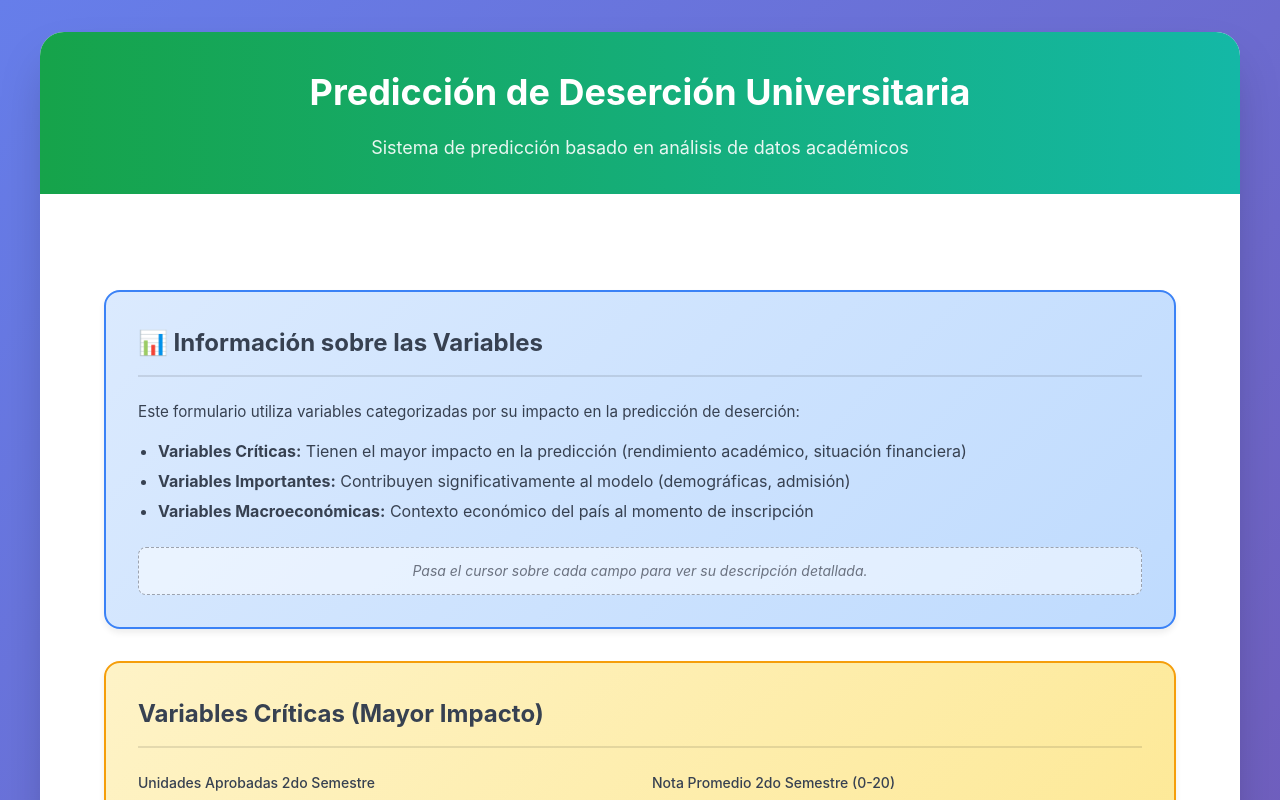
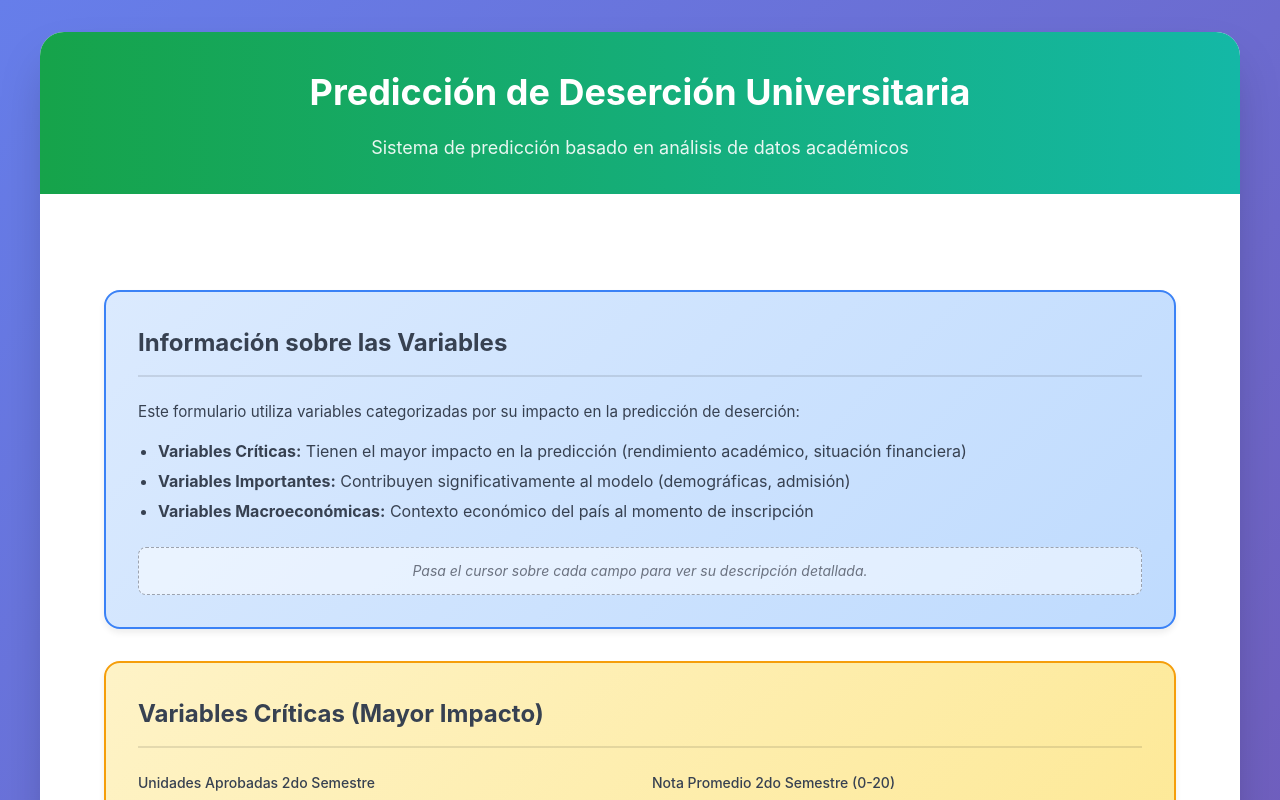
Before and after one commit to EgosPWD/desercion_frontend, a React (Vite) app: page / in a window 1280 px wide. Shown: the top 800 px of the page. Built offline with nearby package versions, Linux system fonts and the light colour scheme.

Commit message:
Remove emoji from section title in PrediccionForm for improved clarity

```diff
--- a/src/components/PrediccionForm.tsx
+++ b/src/components/PrediccionForm.tsx
@@ -144,7 +144,7 @@ export default function PrediccionForm() {
     <form onSubmit={handleSubmit} className="form-container">
       {/* INFORMACIÓN SOBRE VARIABLES */}
       <div className="form-section section-info">
-        <h2 className="section-title">📊 Información sobre las Variables</h2>
+        <h2 className="section-title">Información sobre las Variables</h2>
         <div className="info-content">
           <p className="info-text">
             Este formulario utiliza variables categorizadas por su impacto en la predicción de deserción:
```
